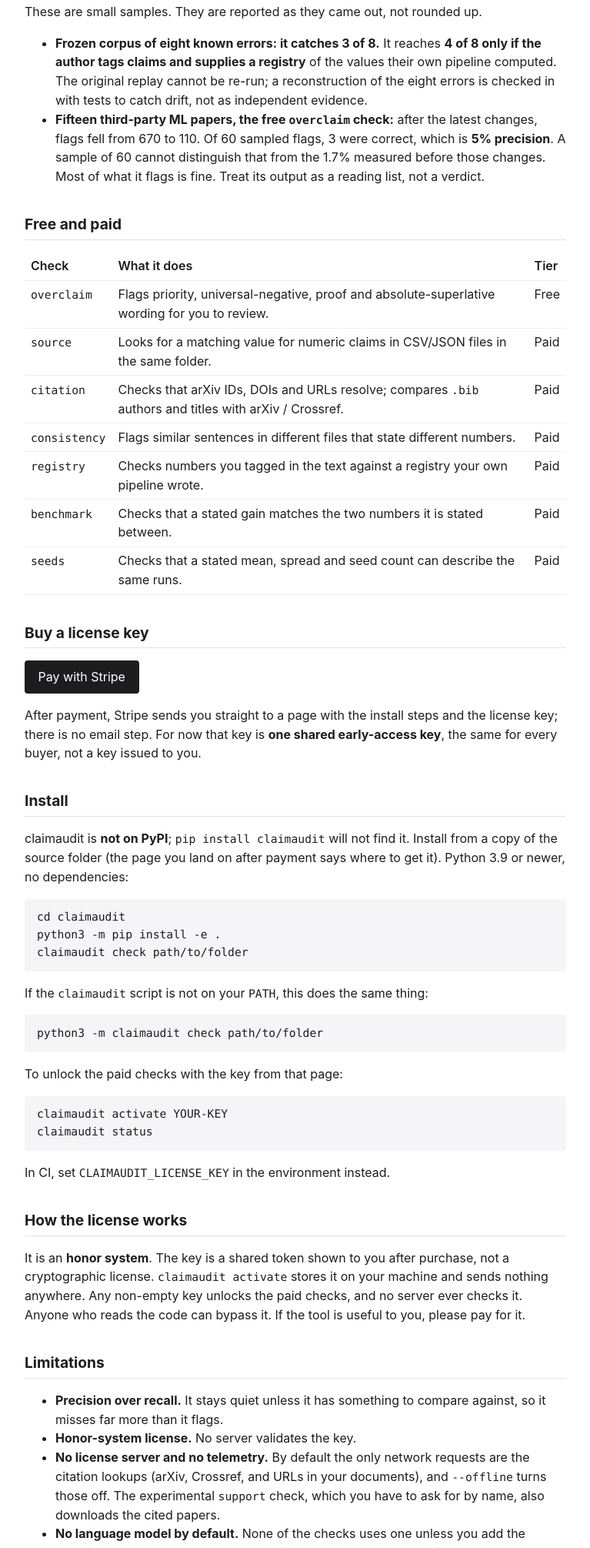
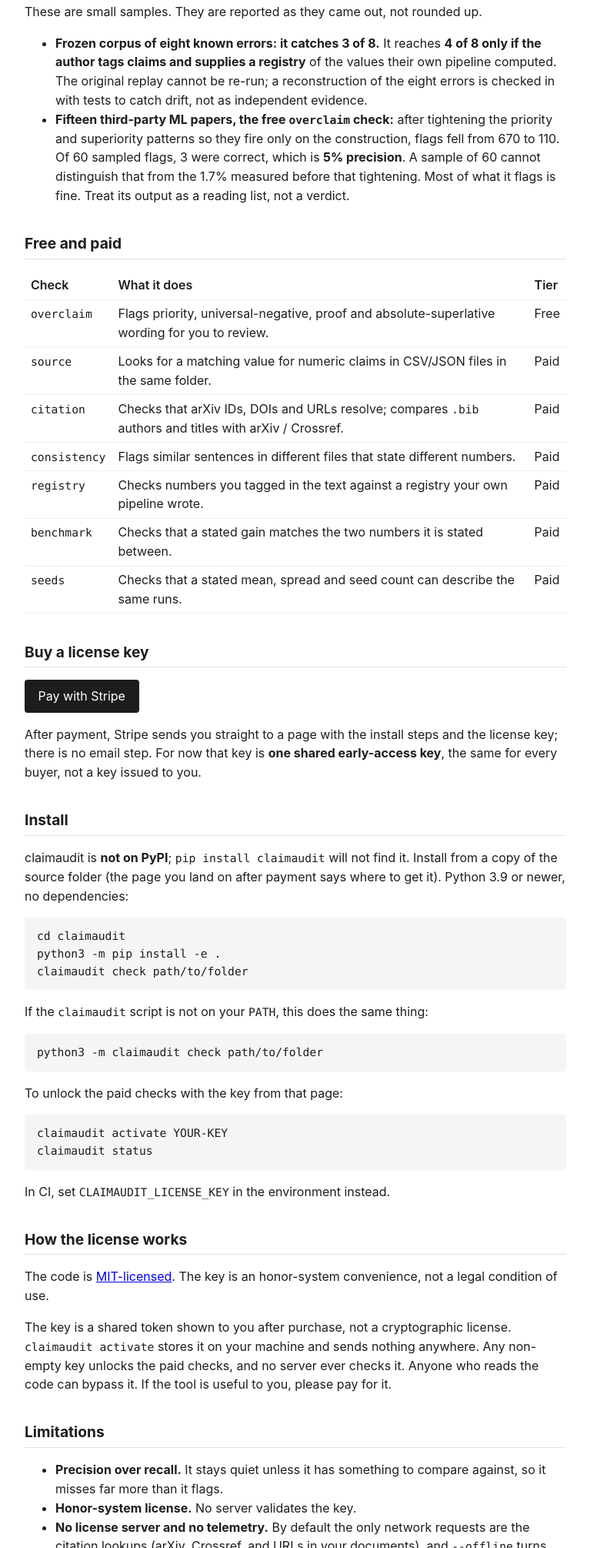
Before and after one commit to gracejackson-sudo/claimaudit, a plain HTML site: page docs/index.html in a window 1280 px wide. Shown: the part 428-2439 px from the top of the page at 77% size, without its empty margins (256-1023 px from the left). Drawn offline with Linux system fonts and the light colour scheme.

Commit message:
Landing page: MIT mention; name what the "latest changes" were; write down the shared-key rotation intent
Three small doc changes prompted by an audit read:

* docs/index.html: name the license (MIT, link to LICENSE) on the landing
  page, where a first-time reader looks for it, rather than only in
  README.md.
* docs/index.html: "after the latest changes" was ambiguous about which
  changes were meant. Name the priority/superiority tightening, since
  that is the one the 670 to 110 drop actually came from, and readers
  should not have to guess.
* docs/keys.md: write down the intent to rotate to per-buyer keys
  eventually, and what would prompt it, so the "one shared early-access
  key" language on docs/success.html does not quietly become stale as
  purchases keep coming in.

Co-Authored-By: Claude Opus 4.7 <noreply@anthropic.com>

```diff
--- a/docs/index.html
+++ b/docs/index.html
@@ -52,10 +52,11 @@
   </li>
   <li>
     <strong>Fifteen third-party ML papers, the free <code>overclaim</code> check:</strong>
-    after the latest changes, flags fell from 670 to 110. Of 60 sampled flags, 3 were
-    correct, which is <strong>5% precision</strong>. A sample of 60 cannot distinguish
-    that from the 1.7% measured before those changes. Most of what it flags is fine.
-    Treat its output as a reading list, not a verdict.
+    after tightening the priority and superiority patterns so they fire only on the
+    construction, flags fell from 670 to 110. Of 60 sampled flags, 3 were correct, which
+    is <strong>5% precision</strong>. A sample of 60 cannot distinguish that from the
+    1.7% measured before that tightening. Most of what it flags is fine. Treat its
+    output as a reading list, not a verdict.
   </li>
 </ul>
 
@@ -101,11 +102,14 @@ claimaudit status</pre>
 
 <h2>How the license works</h2>
 <p>
-  It is an <strong>honor system</strong>. The key is a shared token shown to you after
-  purchase, not a cryptographic license. <code>claimaudit activate</code> stores it on
-  your machine and sends nothing anywhere. Any non-empty key unlocks the paid checks,
-  and no server ever checks it. Anyone who reads the code can bypass it. If the tool is
-  useful to you, please pay for it.
+  The code is <a href="https://github.com/gracejackson-sudo/claimaudit/blob/main/LICENSE">MIT-licensed</a>.
+  The key is an honor-system convenience, not a legal condition of use.
+</p>
+<p>
+  The key is a shared token shown to you after purchase, not a cryptographic license.
+  <code>claimaudit activate</code> stores it on your machine and sends nothing anywhere.
+  Any non-empty key unlocks the paid checks, and no server ever checks it. Anyone who
+  reads the code can bypass it. If the tool is useful to you, please pay for it.
 </p>
 
 <h2>Limitations</h2>
```
Also changed, not shown: 1 other file.
